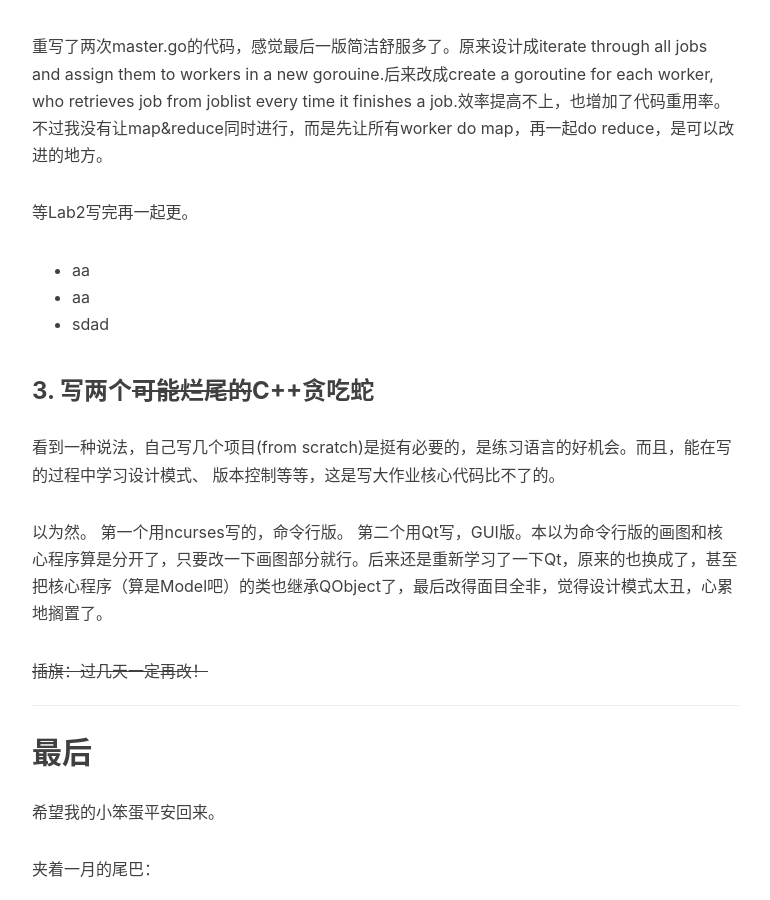
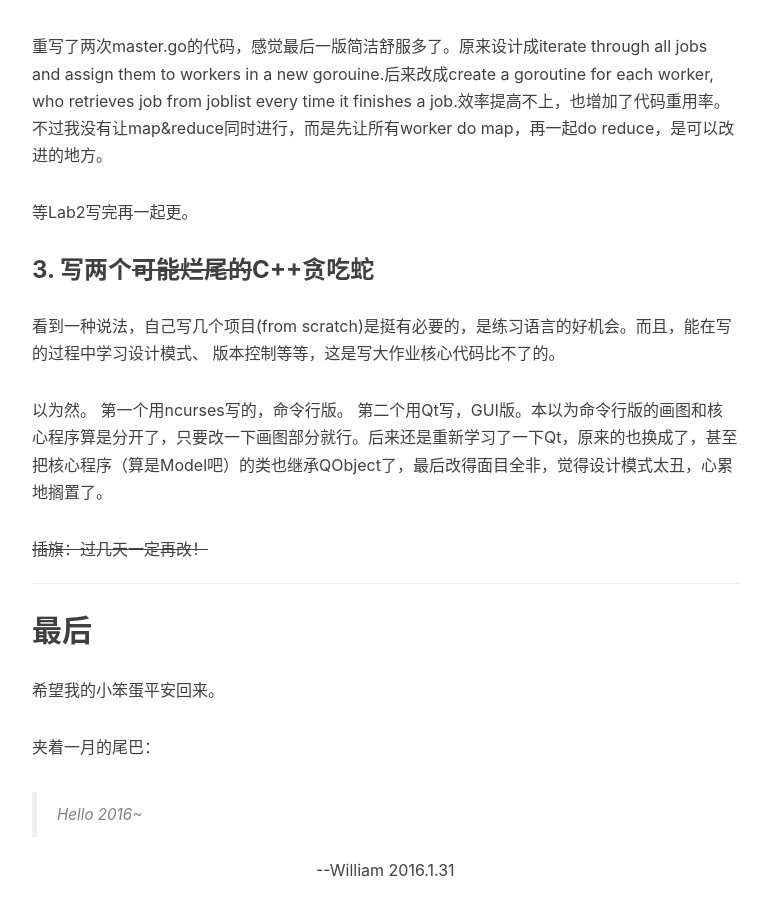
Before and after one commit to willx8/willx8.github.io, a Jekyll site: the page built from _posts/2016-01-31-hello-2016.markdown, in a window 1280 px wide and 900 px high, scrolled down 1729 px. Shown: the whole window, without its empty margins (233-1003 px from the left). Built offline with Jekyll 4.4.1, drawn with Linux system fonts in a browser that asks for light colours; nearby versions of some CDN libraries; comment, search, counter and statistics services are not loaded.

Commit message:
slight change in a post

```diff
--- a/_posts/2016-01-31-hello-2016.markdown
+++ b/_posts/2016-01-31-hello-2016.markdown
@@ -48,9 +48,6 @@ tags:
 重写了两次master.go的代码，感觉最后一版简洁舒服多了。原来设计成iterate through all jobs and assign them to workers in a new gorouine.后来改成create a goroutine for each worker, who retrieves job from joblist every time it finishes a job.效率提高不上，也增加了代码重用率。不过我没有让map&reduce同时进行，而是先让所有worker do map，再一起do reduce，是可以改进的地方。
 
 等Lab2写完再一起更。
-*   aa
-*   aa
-*   sdad
 
 ### 3. 写两个<s>可能烂尾的</s>C++贪吃蛇
 看到一种说法，自己写几个项目(from scratch)是挺有必要的，是练习语言的好机会。而且，能在写的过程中学习设计模式、 版本控制等等，这是写大作业核心代码比不了的。
```
